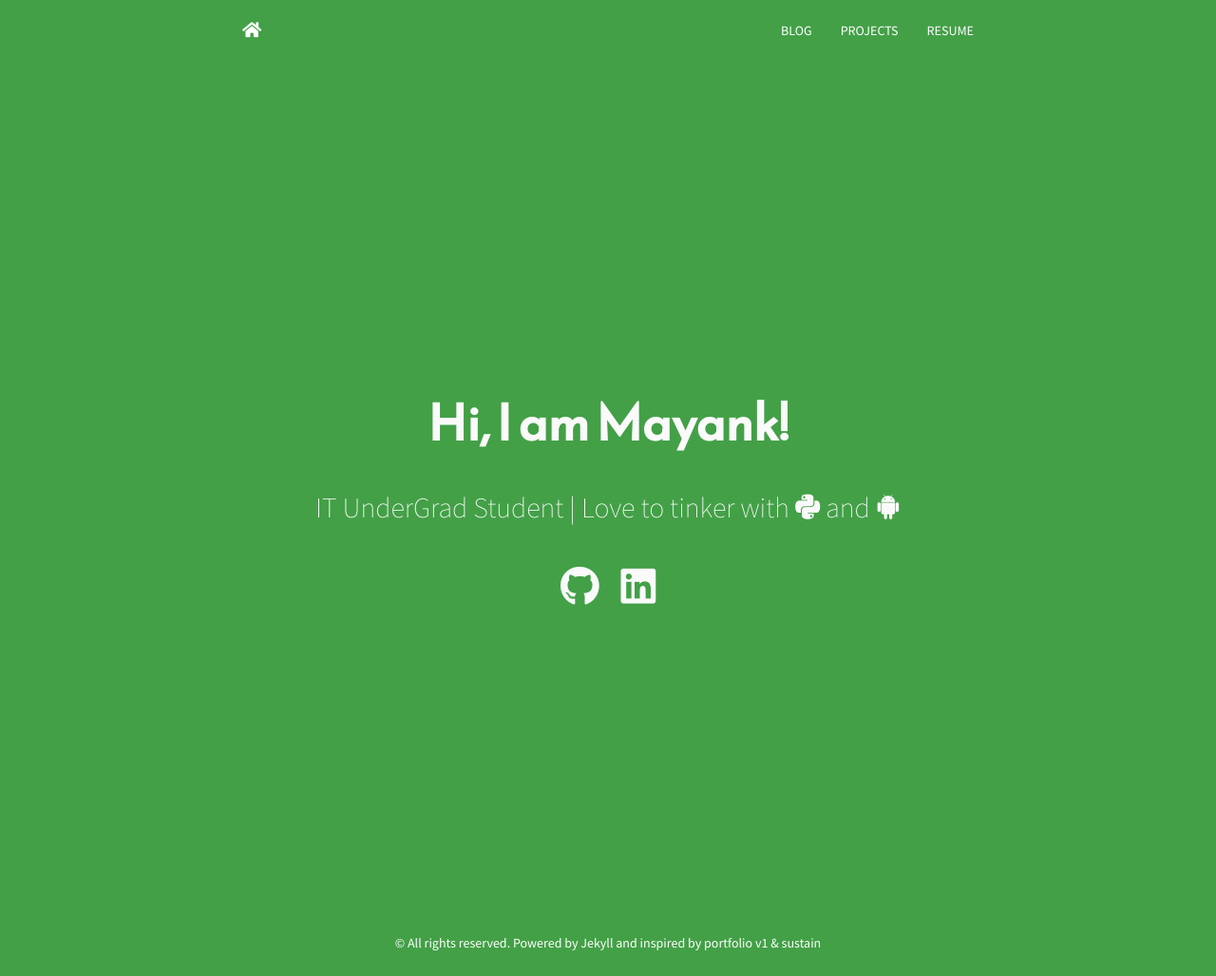
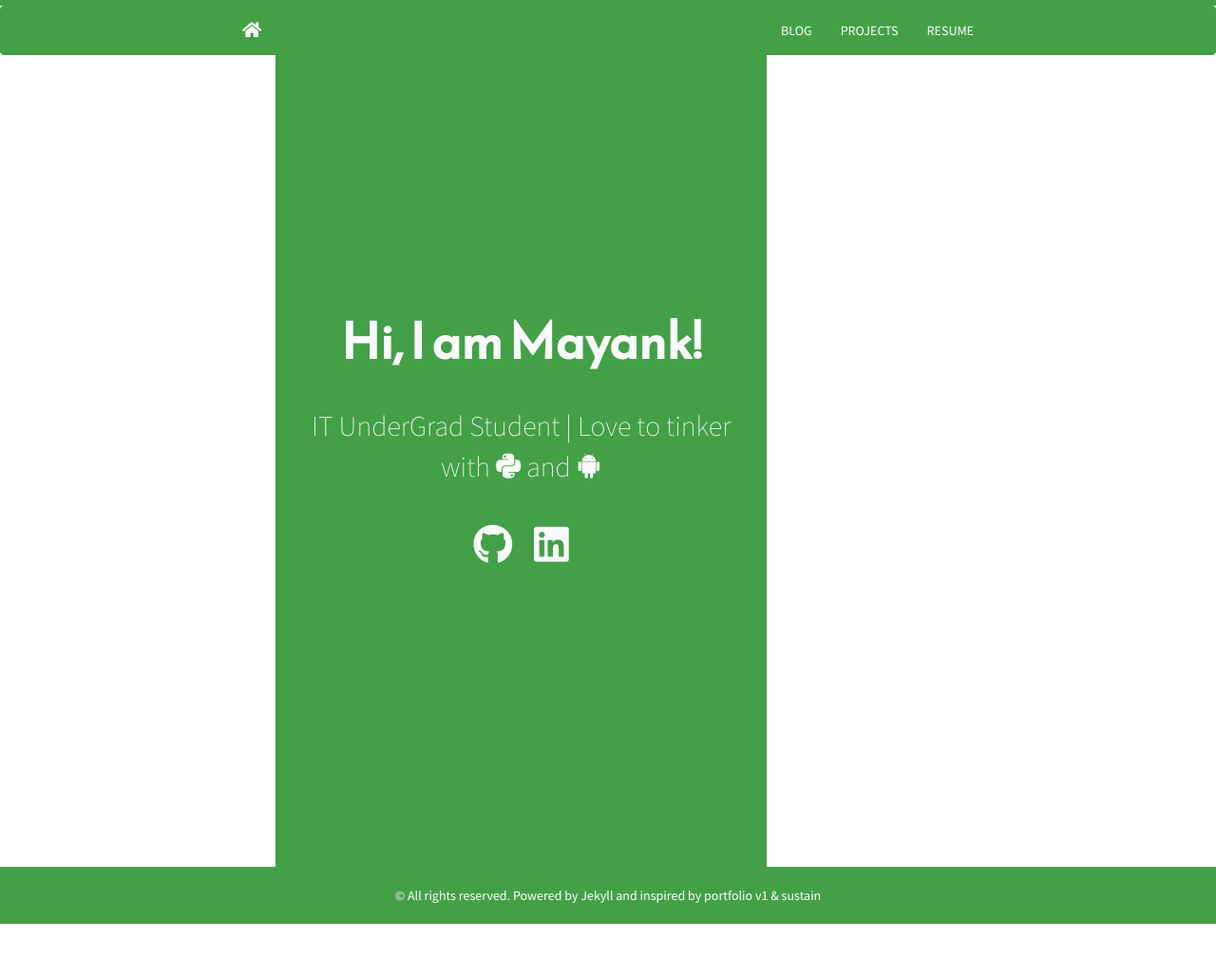
Before and after one commit to mayank-kr-verma/mayank-kr-verma.github.io, a Jekyll site: the page built from index.html, in a window 1280 px wide. Shown: the whole page at 95% size. Built offline with Jekyll 4.4.1, drawn with Linux system fonts in a browser that asks for light colours; nearby versions of some CDN libraries; the list of posts is cut into pages by our own code; after the commit the page ends 973 px from its top, so only the background shows below that.

Commit message:
landing page adjusted

```diff
--- a/_includes/footer.html
+++ b/_includes/footer.html
@@ -7,4 +7,3 @@
         </div>
     </div>
 </footer>
-<div class="footer"></div>
--- a/_includes/header.html
+++ b/_includes/header.html
@@ -5,7 +5,7 @@
     </div>
     <div id="navbar">
       <ul class="nav navbar-nav navbar-right">
-        <li><a href="{{ site.baseurl }}404.html">BLOG</a></li>
+        <li><a href="{{ site.baseurl }}blog.html">BLOG</a></li>
         <li><a href="{{ site.baseurl }}404.html">PROJECTS</a></li>
         <li><a href="http://mayank-kr-verma.github.io/vitae">RESUME</a></li>
       </ul>
--- a/_includes/main.html
+++ b/_includes/main.html
@@ -35,3 +35,5 @@
 
 	</div>
 </main>
+
+{% include footer.html %}
--- a/_layouts/layout.html
+++ b/_layouts/layout.html
@@ -13,7 +13,7 @@
 
   </div>
   <!-- Footer -->
-  {% include footer.html %}
+  <!-- {% include footer.html %} -->
 
     <!-- jQuery (necessary for Bootstrap's JavaScript plugins) -->
     <script src="https://ajax.googleapis.com/ajax/libs/jquery/1.11.3/jquery.min.js"></script>
--- a/static/css/main.css
+++ b/static/css/main.css
@@ -3,14 +3,14 @@
 html,
 body {
   height: 100%;
-  background-color: #43A047;
+  background-color: #ffffff;
   font-family: 'Source Sans Pro', sans-serif;
   /* The html and body elements cannot have any padding or margin. */
   border-top: 3px solid #43A047;
 }
 /* Wrapper for page content to push down footer */
 #wrap {
-  padding-bottom: 50px;
+
   min-height: 100%;
   height: auto;
   /* Negative indent footer by its height */
@@ -167,6 +167,10 @@ body {
 /* Footer
 -------------------------------------------------- */
 
+footer {
+  background-color: #43A047;
+}
+
 .footer {
   text-decoration: none !important;
 }
--- a/static/css/themes/green-white.css
+++ b/static/css/themes/green-white.css
@@ -1,6 +1,7 @@
 /* Theme */
 
 main {
+	margin-top: -65px;
 	background: #43A047;
 	color: #FAFAFA;
 }
```
